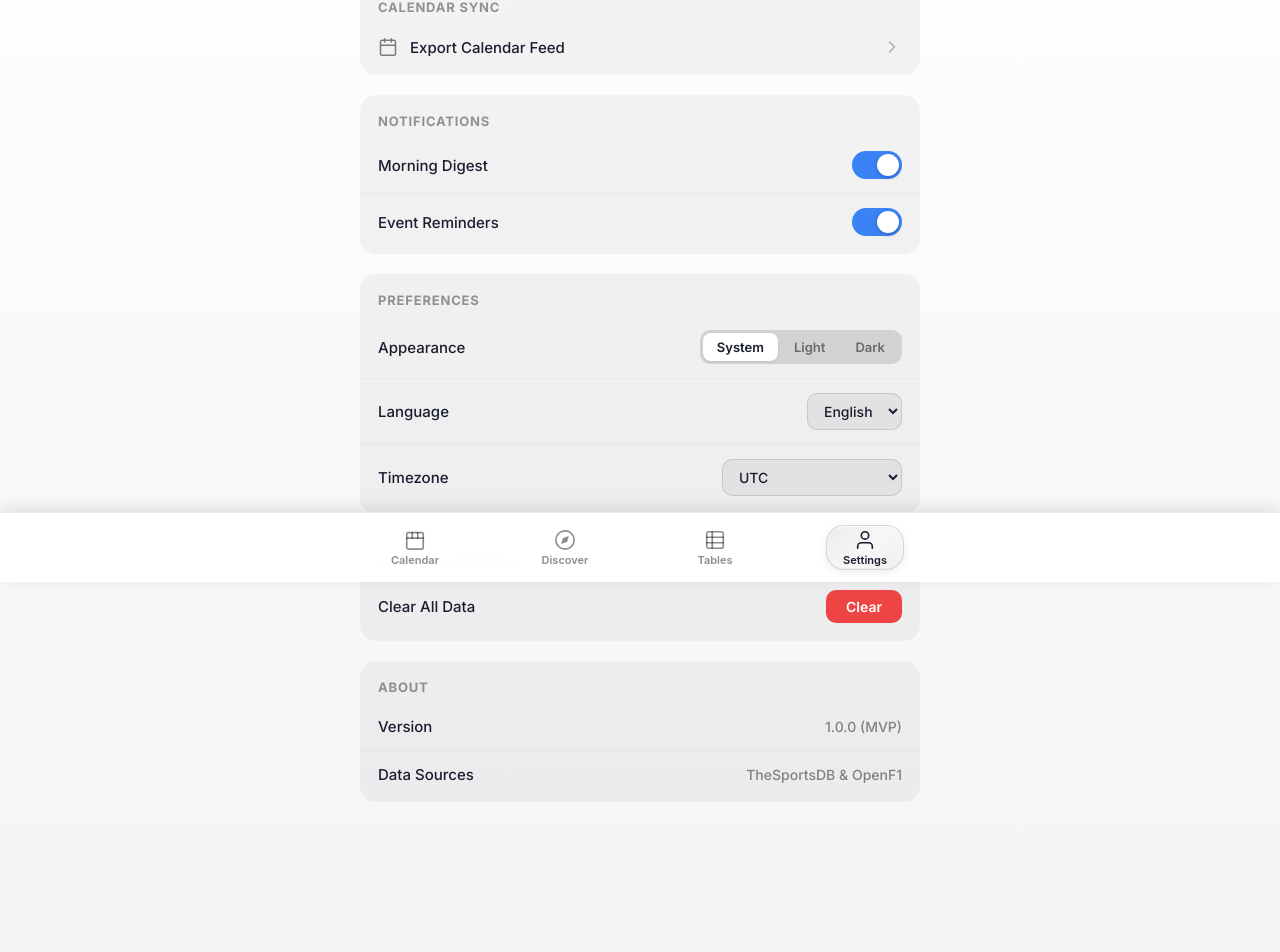
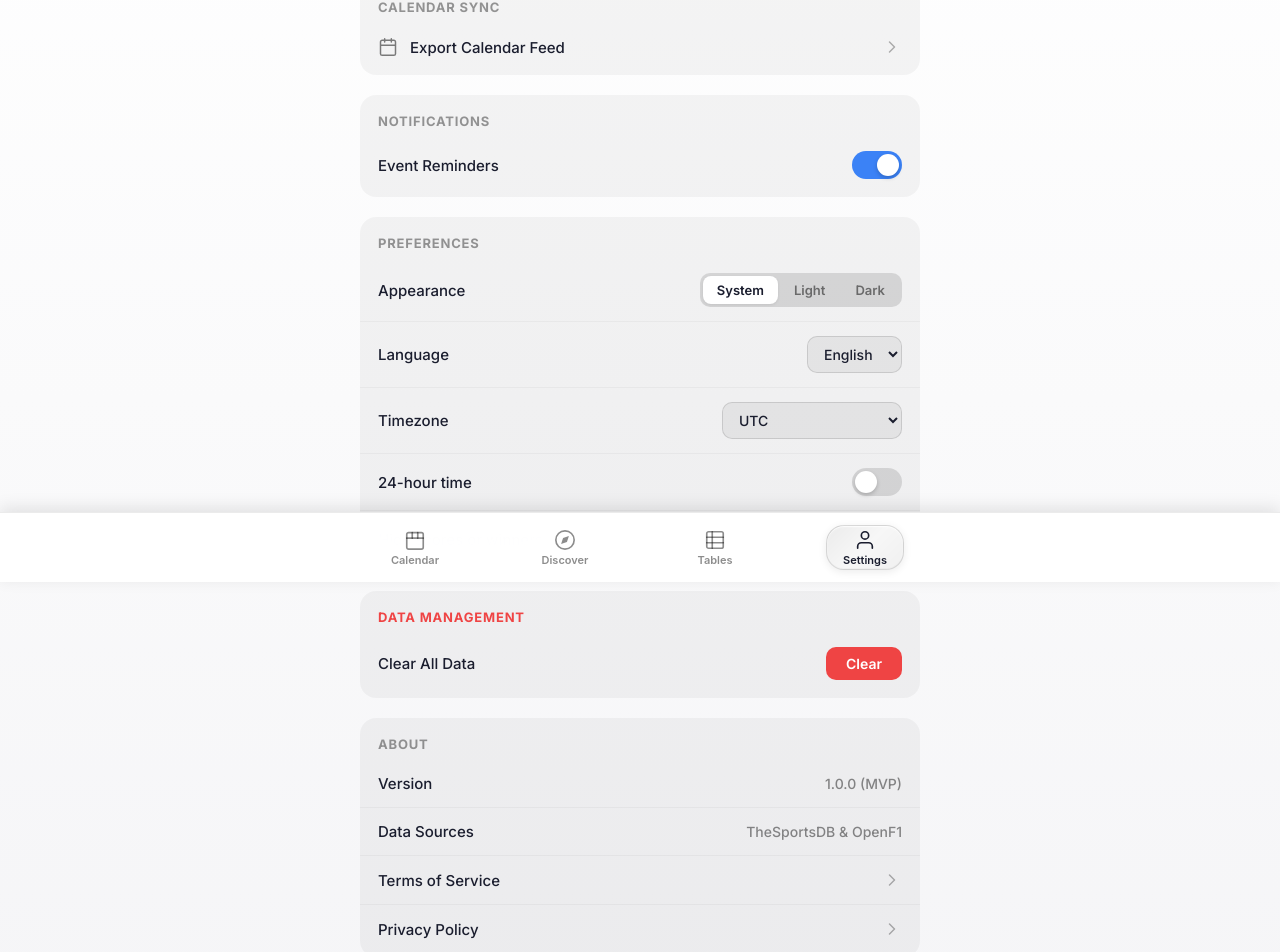
Before and after one commit to gilhokim0924/Scalendar, a React (Vite) app in the folder web/: page /settings in a window 1280 px wide. Shown: the part 218-1170 px from the top of the page. Built offline with nearby package versions, Linux system fonts and the light colour scheme; no server answers.

Commit message:
feat(settings): update options and add legal links

```diff
--- a/web/src/locales/en.json
+++ b/web/src/locales/en.json
@@ -43,10 +43,11 @@
     "calendarSync": "Calendar Sync",
     "exportCalendar": "Export Calendar Feed",
     "notifications": "Notifications",
-    "morningDigest": "Morning Digest",
     "eventReminders": "Event Reminders",
     "preferences": "Preferences",
     "timezone": "Timezone",
+    "twentyFourHourTime": "24-hour time",
+    "hideScoresOrWinners": "Hide scores or winners",
     "appearance": "Appearance",
     "system": "System",
     "light": "Light",
@@ -58,7 +59,9 @@
     "clearConfirm": "Are you sure you want to clear all your data? This will remove all your team selections and preferences.",
     "about": "About",
     "version": "Version",
-    "dataSources": "Data Sources"
+    "dataSources": "Data Sources",
+    "termsOfService": "Terms of Service",
+    "privacyPolicy": "Privacy Policy"
   },
   "filters": {
     "all": "All",
--- a/web/src/locales/ko.json
+++ b/web/src/locales/ko.json
@@ -43,10 +43,11 @@
     "calendarSync": "캘린더 동기화",
     "exportCalendar": "캘린더 피드 내보내기",
     "notifications": "알림",
-    "morningDigest": "아침 요약",
     "eventReminders": "이벤트 알림",
     "preferences": "환경설정",
     "timezone": "시간대",
+    "twentyFourHourTime": "24시간 표기",
+    "hideScoresOrWinners": "점수 또는 승자 숨기기",
     "appearance": "테마",
     "system": "시스템",
     "light": "라이트",
@@ -58,7 +59,9 @@
     "clearConfirm": "정말로 모든 데이터를 삭제하시겠습니까? 모든 팀 선택과 설정이 제거됩니다.",
     "about": "정보",
     "version": "버전",
-    "dataSources": "데이터 소스"
+    "dataSources": "데이터 소스",
+    "termsOfService": "서비스 이용약관",
+    "privacyPolicy": "개인정보 처리방침"
   },
   "filters": {
     "all": "전체",
--- a/web/src/pages/SettingsPage.tsx
+++ b/web/src/pages/SettingsPage.tsx
@@ -9,8 +9,9 @@ export default function SettingsPage() {
 
   useEffect(() => { window.scrollTo(0, 0); }, []);
   const [timezone, setTimezone] = useState('UTC');
-  const [morningDigest, setMorningDigest] = useState(true);
   const [eventReminders, setEventReminders] = useState(true);
+  const [use24HourTime, setUse24HourTime] = useState(false);
+  const [hideScores, setHideScores] = useState(false);
 
   useEffect(() => {
     const savedTz = localStorage.getItem('timezone');
@@ -20,10 +21,12 @@ export default function SettingsPage() {
       const detected = Intl.DateTimeFormat().resolvedOptions().timeZone;
       setTimezone(detected);
     }
-    const savedDigest = localStorage.getItem('morningDigest');
-    if (savedDigest !== null) setMorningDigest(savedDigest === 'true');
     const savedReminders = localStorage.getItem('eventReminders');
     if (savedReminders !== null) setEventReminders(savedReminders === 'true');
+    const saved24Hour = localStorage.getItem('use24HourTime');
+    if (saved24Hour !== null) setUse24HourTime(saved24Hour === 'true');
+    const savedHideScores = localStorage.getItem('hideScores');
+    if (savedHideScores !== null) setHideScores(savedHideScores === 'true');
   }, []);
 
   const handleTimezoneChange = (value: string) => {
@@ -31,16 +34,22 @@ export default function SettingsPage() {
     localStorage.setItem('timezone', value);
   };
 
-  const toggleMorningDigest = () => {
-    const next = !morningDigest;
-    setMorningDigest(next);
-    localStorage.setItem('morningDigest', String(next));
-  };
-
   const toggleEventReminders = () => {
     const next = !eventReminders;
     setEventReminders(next);
     localStorage.setItem('eventReminders', String(next));
+  };
+
+  const toggleUse24HourTime = () => {
+    const next = !use24HourTime;
+    setUse24HourTime(next);
+    localStorage.setItem('use24HourTime', String(next));
+  };
+
+  const toggleHideScores = () => {
+    const next = !hideScores;
+    setHideScores(next);
+    localStorage.setItem('hideScores', String(next));
   };
 
   const handleLanguageChange = (lang: string) => {
@@ -93,15 +102,6 @@ export default function SettingsPage() {
         {/* Notifications */}
         <div className="settings-section">
           <h2 className="settings-section-title">{t('settings.notifications')}</h2>
-          <div className="settings-row">
-            <div className="settings-row-label">{t('settings.morningDigest')}</div>
-            <button
-              className={`settings-toggle ${morningDigest ? 'on' : ''}`}
-              onClick={toggleMorningDigest}
-            >
-              <div className="settings-toggle-knob" />
-            </button>
-          </div>
           <div className="settings-row">
             <div className="settings-row-label">{t('settings.eventReminders')}</div>
             <button
@@ -161,6 +161,24 @@ export default function SettingsPage() {
               <option value="Australia/Sydney">Sydney</option>
             </select>
           </div>
+          <div className="settings-row">
+            <div className="settings-row-label">{t('settings.twentyFourHourTime')}</div>
+            <button
+              className={`settings-toggle ${use24HourTime ? 'on' : ''}`}
+              onClick={toggleUse24HourTime}
+            >
+              <div className="settings-toggle-knob" />
+            </button>
+          </div>
+          <div className="settings-row">
+            <div className="settings-row-label">{t('settings.hideScoresOrWinners')}</div>
+            <button
+              className={`settings-toggle ${hideScores ? 'on' : ''}`}
+              onClick={toggleHideScores}
+            >
+              <div className="settings-toggle-knob" />
+            </button>
+          </div>
         </div>
 
         {/* Data Management */}
@@ -185,6 +203,18 @@ export default function SettingsPage() {
             <div className="settings-row-label">{t('settings.dataSources')}</div>
             <div className="settings-row-value">TheSportsDB & OpenF1</div>
           </div>
+          <div className="settings-row">
+            <div className="settings-row-label">{t('settings.termsOfService')}</div>
+            <svg className="settings-chevron" width="20" height="20" viewBox="0 0 20 20" fill="none">
+              <path d="M7.5 5L12.5 10L7.5 15" stroke="currentColor" strokeWidth="1.5" strokeLinecap="round" strokeLinejoin="round"/>
+            </svg>
+          </div>
+          <div className="settings-row">
+            <div className="settings-row-label">{t('settings.privacyPolicy')}</div>
+            <svg className="settings-chevron" width="20" height="20" viewBox="0 0 20 20" fill="none">
+              <path d="M7.5 5L12.5 10L7.5 15" stroke="currentColor" strokeWidth="1.5" strokeLinecap="round" strokeLinejoin="round"/>
+            </svg>
+          </div>
         </div>
       </div>
     </div>
```
